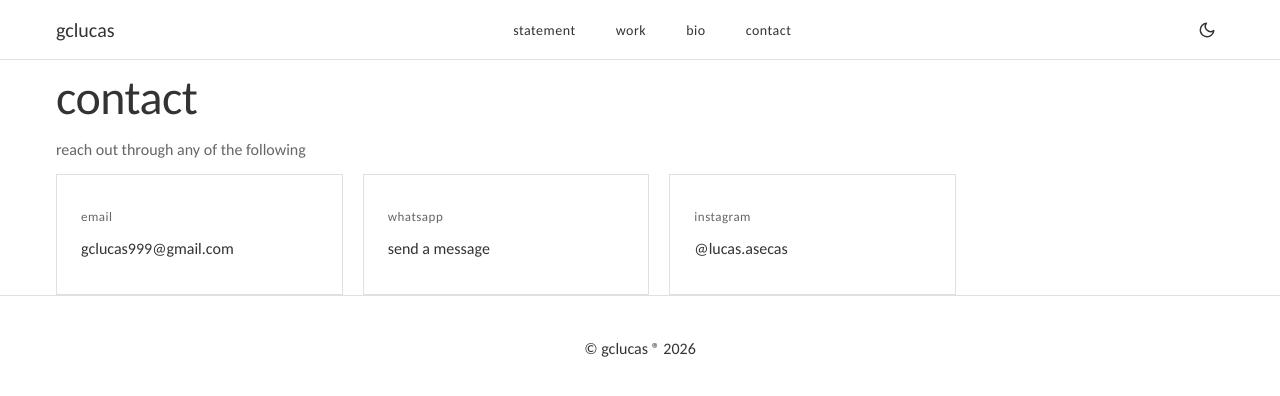
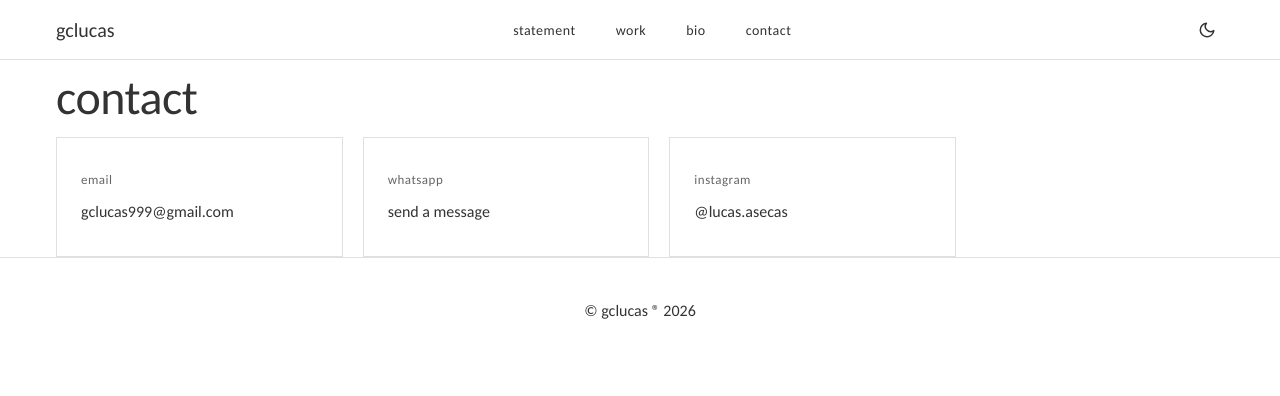
Before and after one commit to thx1131/gclucas-portafolio, a plain HTML site: page contact/index.html in a window 1280 px wide. Drawn offline with Linux system fonts and the light colour scheme.

Commit message:
fix: quita el texto intro "reach out through any of the following" en /contact/
Co-Authored-By: Claude Sonnet 5 <noreply@anthropic.com>
Claude-Session: https://claude.ai/code/session_018guaCnGKGjBkeC81mB3QRB

```diff
--- a/contact/index.html
+++ b/contact/index.html
@@ -69,8 +69,6 @@
         <h1>contact</h1>
 
         <div class="contact-content">
-            <p class="contact-intro">reach out through any of the following</p>
-
             <div class="contact-cards">
                 <a class="contact-card" href="mailto:gclucas999@gmail.com">
                     <span class="contact-card-label">email</span>
```
Also changed, not shown: templates/contact.html (+0 -2 lines).
